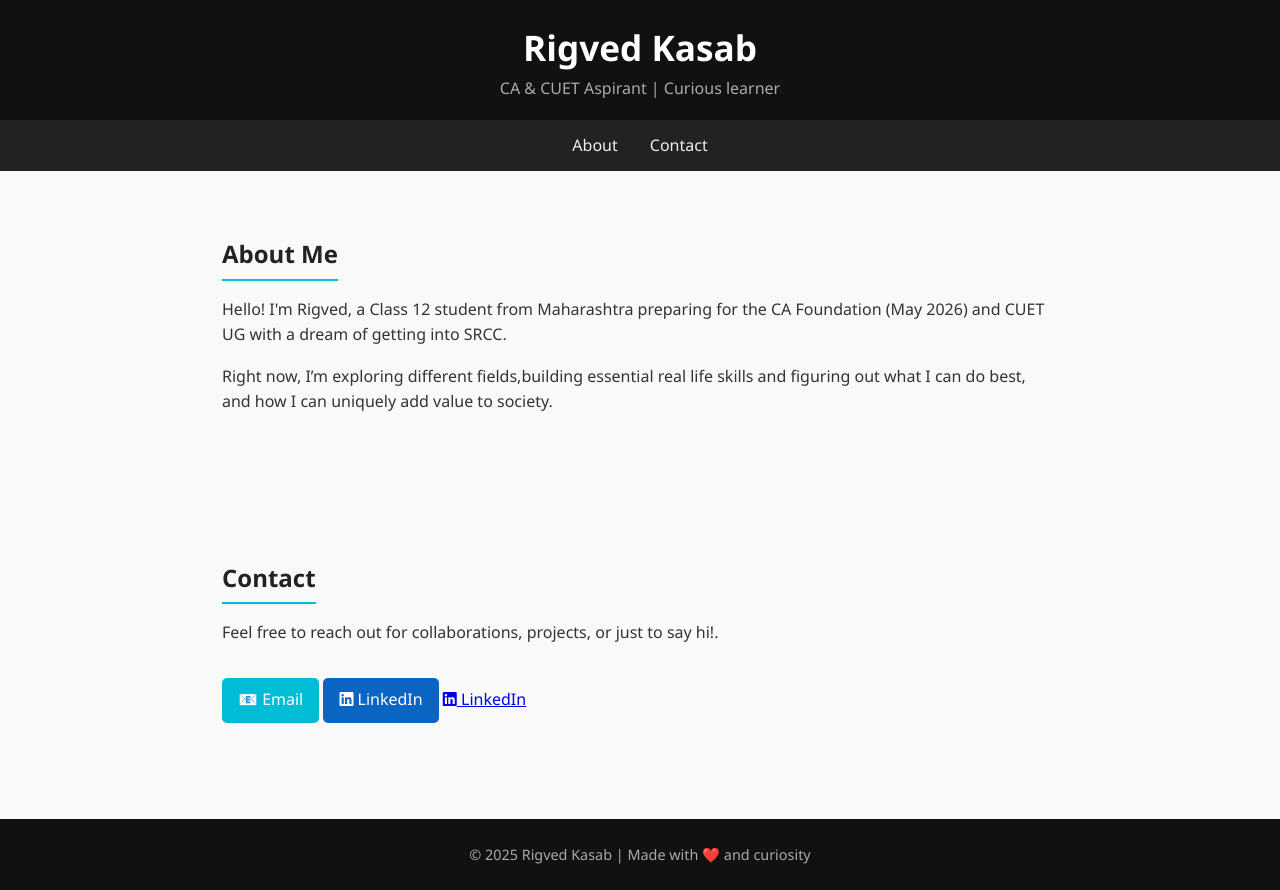
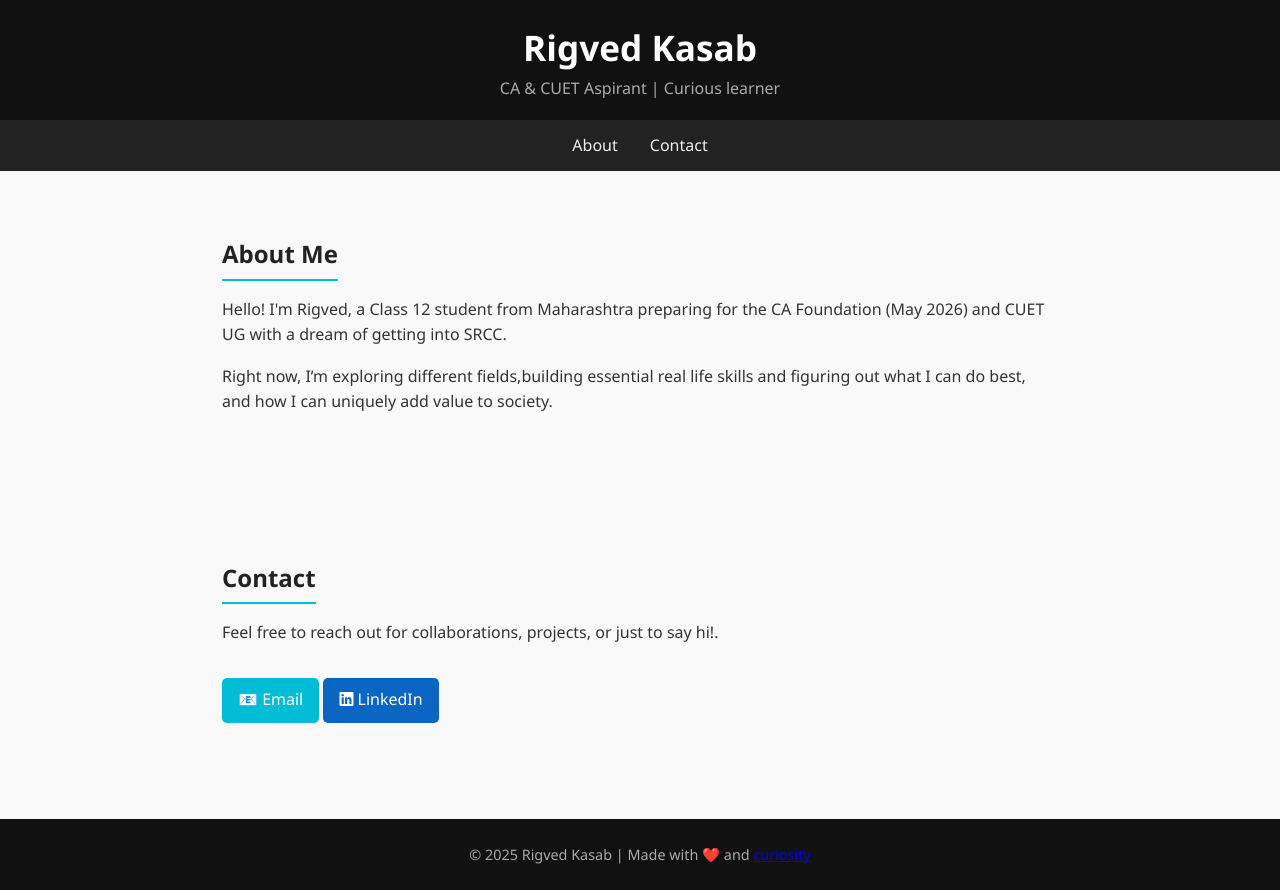
Before and after one commit to rigvedkasab/rigvedkasab.github.io, a plain HTML site: page index.html in a window 1280 px wide. Drawn offline with Linux system fonts and the light colour scheme.

Commit message:
hidden comp in footer

```diff
--- a/index.html
+++ b/index.html
@@ -135,16 +135,11 @@
    <i class="fab fa-linkedin"></i> LinkedIn
     </a>
 
-    <a class="hidden note"
-   href="https://www.google.com"
-   target="_blank">
-   <i class="fab fa-linkedin"></i> LinkedIn
-    </a>
 
   </section>
 
   <footer>
-    <p>© 2025 Rigved Kasab | Made with ❤️ and curiosity</p>
+    <p>© 2025 Rigved Kasab | Made with ❤️ and <a href="https://www.google.com"> curiosity </a> </p>
   </footer>
 </body>
 </html>
```
